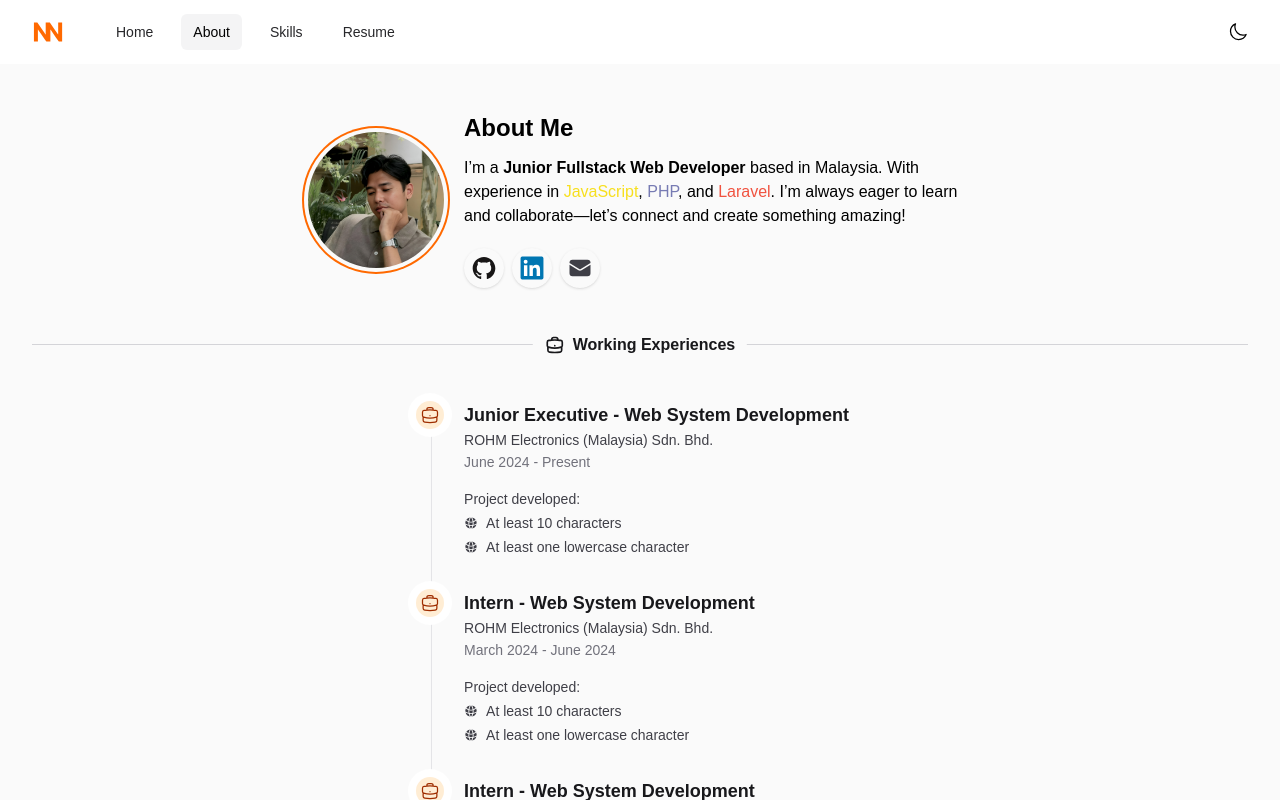
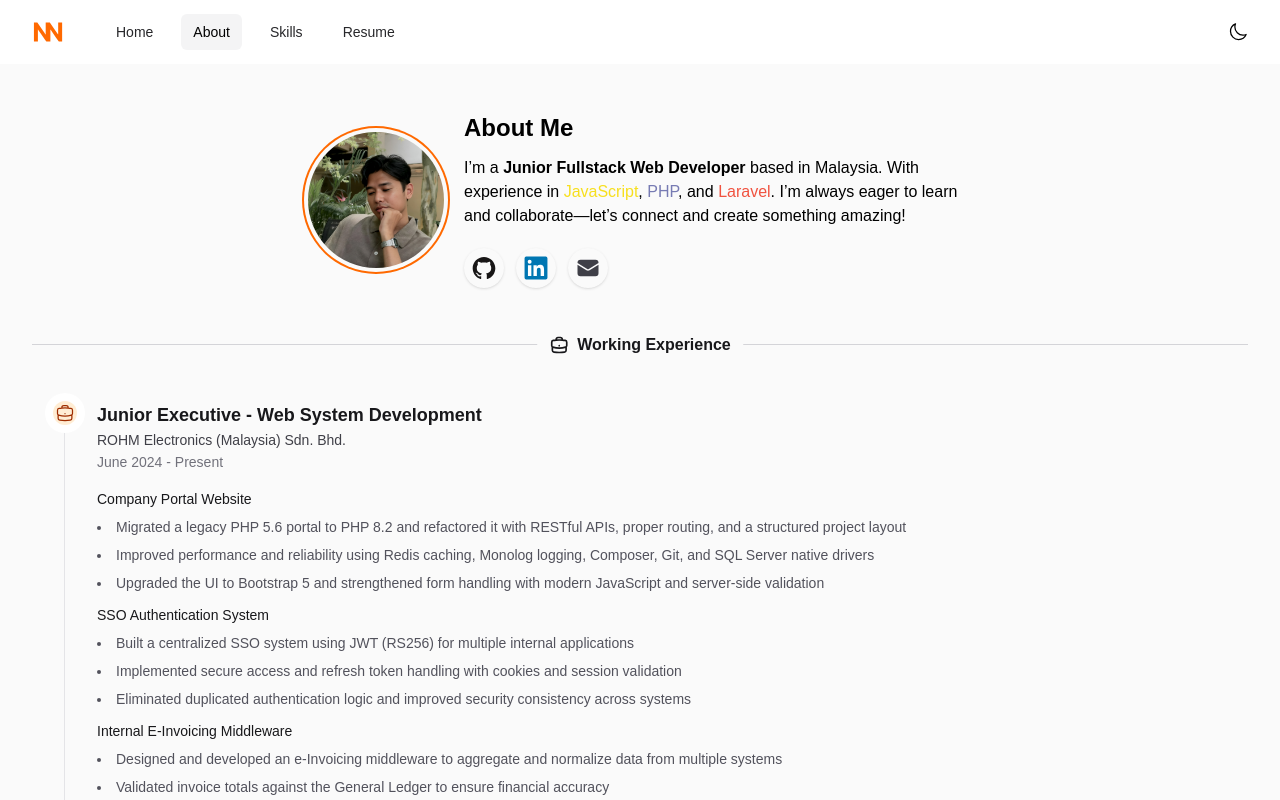
Before and after one commit to Yenluvcha/nasreen-portfolio-react, a React (Vite) app: page / in a window 1280 px wide. Both pictures are taken after a click on the button "Learn more". Shown: the top 800 px of the page. Built offline with nearby package versions, Linux system fonts and the light colour scheme.

Commit message:
style: change timeline list appearance
- Populate working experience and education data
- Refactor experience details display section

```diff
--- a/src/components/sections/about/About.jsx
+++ b/src/components/sections/about/About.jsx
@@ -17,7 +17,7 @@ export default function About() {
         <>
             <AboutMe />
 
-            <SectionHeader icon={<HiOutlineBriefcase className="size-5 stroke-[2]" />} title="Working Experiences" />
+            <SectionHeader icon={<HiOutlineBriefcase className="size-5 stroke-[2]" />} title="Working Experience" />
 
             <TimelineList items={workingExperiences.map((item, index) => (
                 <ExperienceItem
@@ -27,10 +27,7 @@ export default function About() {
                     time={item.time}
                     description={item.description}
                     icon={<HiOutlineBriefcase className="text-orange-800 size-5 dark:text-orange-300" />}
-                    projectList={item.projectList.map((listItem, i) => ({
-                        icon: <HiGlobeAlt className="size-3.5 me-2 shrink-0" />,
-                        text: listItem.text
-                    }))}
+                    projectList={item.projectList}
                 />
             ))} />
 
@@ -45,10 +42,7 @@ export default function About() {
                     result={item.result}
                     description={item.description}
                     icon={<HiOutlineAcademicCap className="text-orange-800 size-5 dark:text-orange-300" />}
-                    coursesList={item.coursesList.map((listItem, i) => ({
-                        icon: <HiOutlineBookOpen className="size-3.5 me-2 shrink-0" />,
-                        text: listItem.text
-                    }))}
+                    coursesList={item.coursesList}
                 />
             ))} />
 
--- a/src/components/sections/about/AboutMe.jsx
+++ b/src/components/sections/about/AboutMe.jsx
@@ -25,7 +25,7 @@ export default function AboutMe() {
                     <span className="text-[#F05340]">Laravel</span>. I’m always eager to learn
                     and collaborate—let’s connect and create something amazing!
                 </p>
-                <div className="flex justify-center gap-2 sm:justify-start">
+                <div className="flex justify-center gap-3 sm:justify-start">
                     <a
                         href="https://github.com/Yenluvcha"
                         target="_blank"
--- a/src/components/sections/about/EducationItem.jsx
+++ b/src/components/sections/about/EducationItem.jsx
@@ -1,10 +1,11 @@
-export default function EducationItem({ icon, title, institution, time, result, description, coursesList = [] }) {
+export default function EducationItem({ icon, title, institution, time, result }) {
 
     return (
-        <li className="mb-8 ms-8">
-            <span className="absolute flex items-center justify-center w-6 h-6 bg-orange-100 rounded-full md:w-7 md:h-7 -start-4 ring-8 ring-white dark:ring-zinc-900 dark:bg-orange-900">
+        <li className="mb-10 ml-6">
+            <span className="absolute flex items-center justify-center w-6 h-6 bg-orange-100 rounded-full -left-3 dark:bg-orange-900 ring-8 ring-white dark:ring-zinc-900">
                 {icon}
             </span>
+            <div className="ps-2">
                 <h3 className="flex items-center mb-1 text-lg font-bold text-zinc-900 dark:text-white">{title}</h3>
                 <span className="block mb-2 text-sm font-medium leading-none text-zinc-700 dark:text-zinc-300">
                     {institution}
@@ -14,17 +15,7 @@ export default function EducationItem({ icon, title, institution, time, result,
                 </time>
                 <div className="mb-4 text-sm font-normal prose text-zinc-700 dark:text-zinc-300 prose-slate dark:prose-invert">
                     {result && <p className="mb-3">CGPA: {result}</p>}
-                {description && <p className="mb-1">{description}</p>}
-                {coursesList && (
-                    <ul className="max-w-md space-y-1 list-inside dark:text-zinc-300">
-                        {coursesList.map((item, index) => (
-                            <li key={index} className="flex items-center">
-                                {item.icon}
-                                {item.text}
-                            </li>
-                        ))}
-                    </ul>
-                )}
+                </div>
             </div>
         </li>
     );
--- a/src/components/sections/about/ExperienceItem.jsx
+++ b/src/components/sections/about/ExperienceItem.jsx
@@ -1,29 +1,32 @@
+import { div } from "motion/react-client"
+
 export default function ExperienceItem({ icon, title, subtitle, time, description, projectList = [] }) {
 
     return (
-        <li className="mb-8 ms-8">
-            <span className="absolute flex items-center justify-center w-6 h-6 bg-orange-100 rounded-full md:w-7 md:h-7 -start-4 ring-8 ring-white dark:ring-zinc-900 dark:bg-orange-900">
+        <li className="mb-10 ml-6">
+            <span className="absolute flex items-center justify-center w-6 h-6 bg-orange-100 rounded-full -left-3 dark:bg-orange-900 ring-8 ring-white dark:ring-zinc-900">
                 {icon}
             </span>
-            <h3 className="flex items-center mb-1 text-lg font-bold text-zinc-900 dark:text-white">{title}</h3>
+            <div className="ps-2">
+                <h3 className="mb-1 text-lg font-semibold text-zinc-900 dark:text-white">{title}</h3>
                 <span className="block mb-2 text-sm font-medium leading-none text-zinc-700 dark:text-zinc-300">
                     {subtitle}
                 </span>
                 <time className="block mb-5 text-sm font-normal leading-none text-zinc-500 dark:text-zinc-400">
                     {time}
                 </time>
-            <div className="mb-4 text-sm font-normal prose text-zinc-700 dark:text-zinc-300 prose-slate dark:prose-invert">
-                {description && <p className="mb-1">{description}</p>}
-                {projectList && (
-                    <ul className="max-w-md space-y-1 list-inside dark:text-zinc-300">
-                        {projectList.map((item, index) => (
-                            <li key={index} className="flex items-center">
-                                {item.icon}
-                                {item.text}
-                            </li>
+                {projectList.map((project, index) => (
+                    <div key={index} className="mb-3">
+                        <h4 className="mb-2 text-sm font-medium text-zinc-900 dark:text-white">
+                            {project.title}
+                        </h4>
+                        <ul className="space-y-2 text-sm list-disc list-inside text-zinc-600 dark:text-zinc-400">
+                            {project.details.map((detail, i) => (
+                                <li key={i}>{detail}</li>
                             ))}
                         </ul>
-                )}
+                    </div>
+                ))}
             </div>
         </li>
     );
--- a/src/components/sections/about/TimelineList.jsx
+++ b/src/components/sections/about/TimelineList.jsx
@@ -1,7 +1,7 @@
 export default function TimelineList({ items }) {
     return (
-        <div className="flex justify-center mx-6 my-6 md:mx-8">
-            <ol className="relative border-s border-zinc-200 dark:border-zinc-700">
+        <div className="flex justify-start mx-6 my-6 md:mx-8">
+            <ol className="relative border-l border-zinc-200 dark:border-zinc-700">
                 {items}
             </ol>
         </div>
--- a/src/data/educations.json
+++ b/src/data/educations.json
@@ -3,30 +3,12 @@
     "title": "Bachelor of Computer Science (Honours)",
     "institution": "MARA University of Technology UiTM, Kuala Terengganu",
     "time": "March 2022 - June 2024",
-    "result": "3.37",
-    "description": "Courses included:",
-    "coursesList": [
-      {
-        "text": "At least 10 characters"
-      },
-      {
-        "text": "At least one lowercase character"
-      }
-    ]
+    "result": "3.37"
   },
   {
     "title": "Diploma in Computer Science",
     "institution": "MARA University of Technology UiTM, Machang",
     "time": "July 2019 - February 2022",
-    "result": "3.58",
-    "description": "Courses included:",
-    "coursesList": [
-      {
-        "text": "At least 10 characters"
-      },
-      {
-        "text": "At least one lowercase character"
-      }
-    ]
+    "result": "3.58"
   }
 ]
--- a/src/data/workingExperiences.json
+++ b/src/data/workingExperiences.json
@@ -3,41 +3,78 @@
     "title": "Junior Executive - Web System Development",
     "subtitle": "ROHM Electronics (Malaysia) Sdn. Bhd.",
     "time": "June 2024 - Present",
-    "description": "Project developed:",
+    "tech": [
+      "",
+      ""
+    ],
     "projectList": [
       {
-        "text": "At least 10 characters"
+        "title": "Company Portal Website",
+        "details": [
+          "Migrated a legacy PHP 5.6 portal to PHP 8.2 and refactored it with RESTful APIs, proper routing, and a structured project layout",
+          "Improved performance and reliability using Redis caching, Monolog logging, Composer, Git, and SQL Server native drivers",
+          "Upgraded the UI to Bootstrap 5 and strengthened form handling with modern JavaScript and server-side validation"
+        ]
       },
       {
-        "text": "At least one lowercase character"
+        "title": "SSO Authentication System",
+        "details": [
+          "Built a centralized SSO system using JWT (RS256) for multiple internal applications",
+          "Implemented secure access and refresh token handling with cookies and session validation",
+          "Eliminated duplicated authentication logic and improved security consistency across systems"
+        ]
+      },
+      {
+        "title": "Internal E-Invoicing Middleware",
+        "details": [
+          "Designed and developed an e-Invoicing middleware to aggregate and normalize data from multiple systems",
+          "Validated invoice totals against the General Ledger to ensure financial accuracy",
+          "Securely transmitted verified invoices to external middleware platforms"
+        ]
+      },
+      {
+        "title": "Logistics’ Carton Confirmation, Inventory Management, Return Product Systems",
+        "details": [
+          "Developed three mobile web apps for Android PDA scanners with barcode and QR code support",
+          "Implemented real-time validation to verify items, locations, and logistics rules",
+          "Built CRUD and transaction tracking for scan events, status updates, and audit trailss"
+        ]
       }
     ]
   },
   {
-    "title": "Intern - Web System Development",
+    "title": "Intern - Fullstack Web Developer",
     "subtitle": "ROHM Electronics (Malaysia) Sdn. Bhd.",
     "time": "March 2024 - June 2024",
-    "description": "Project developed:",
+    "tech": [
+      "",
+      ""
+    ],
     "projectList": [
       {
-        "text": "At least 10 characters"
-      },
-      {
-        "text": "At least one lowercase character"
+        "title": "Department KPI Dashboard",
+        "details": [
+          "Designed and developed a Procurement KPI Dashboard to track performance, status, and purchase volumes",
+          "Implemented role-based views for staff-level tracking and management-level insights with interactive charts and tables"
+        ]
       }
     ]
   },
   {
-    "title": "Intern - Web System Development",
+    "title": "Intern - Fullstack Web Developer",
     "subtitle": "ROHM Electronics (Malaysia) Sdn. Bhd.",
-    "time": "September 2021 - February 2022",
-    "description": "Project developed:",
+    "time": " September 2021 - February 2022",
+    "tech": [
+      "",
+      ""
+    ],
     "projectList": [
       {
-        "text": "At least 10 characters"
-      },
-      {
-        "text": "At least one lowercase character"
+        "title": "Scheduled Waste Management System",
+        "details": [
+          "Developed a Scheduled Waste Management System to track waste movements and maintain a centralized archive",
+          "Implemented compliance workflows and reports to support audits and regulatory requirements"
+        ]
       }
     ]
   }
```
Lines whose indentation alone changed are shown as unchanged.
